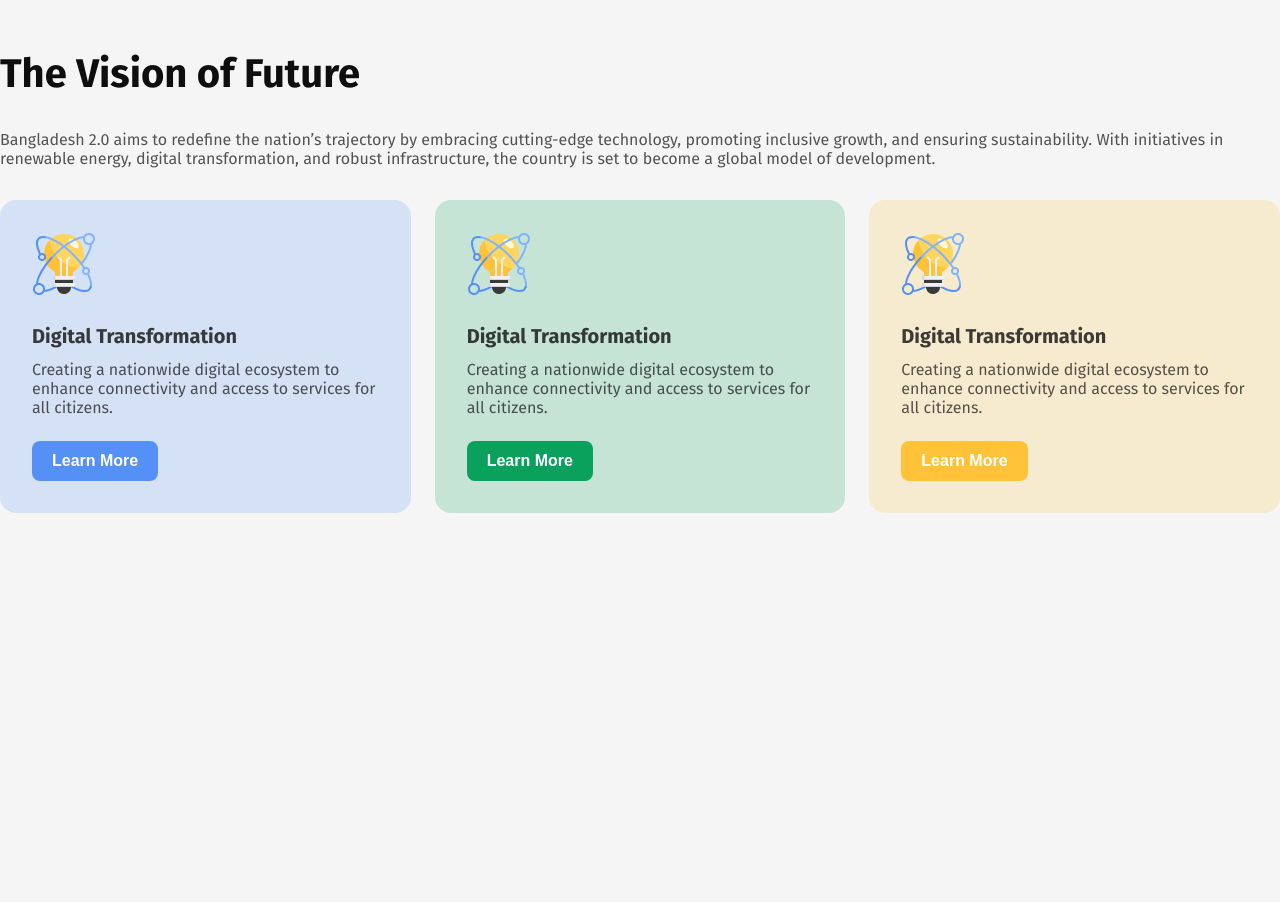
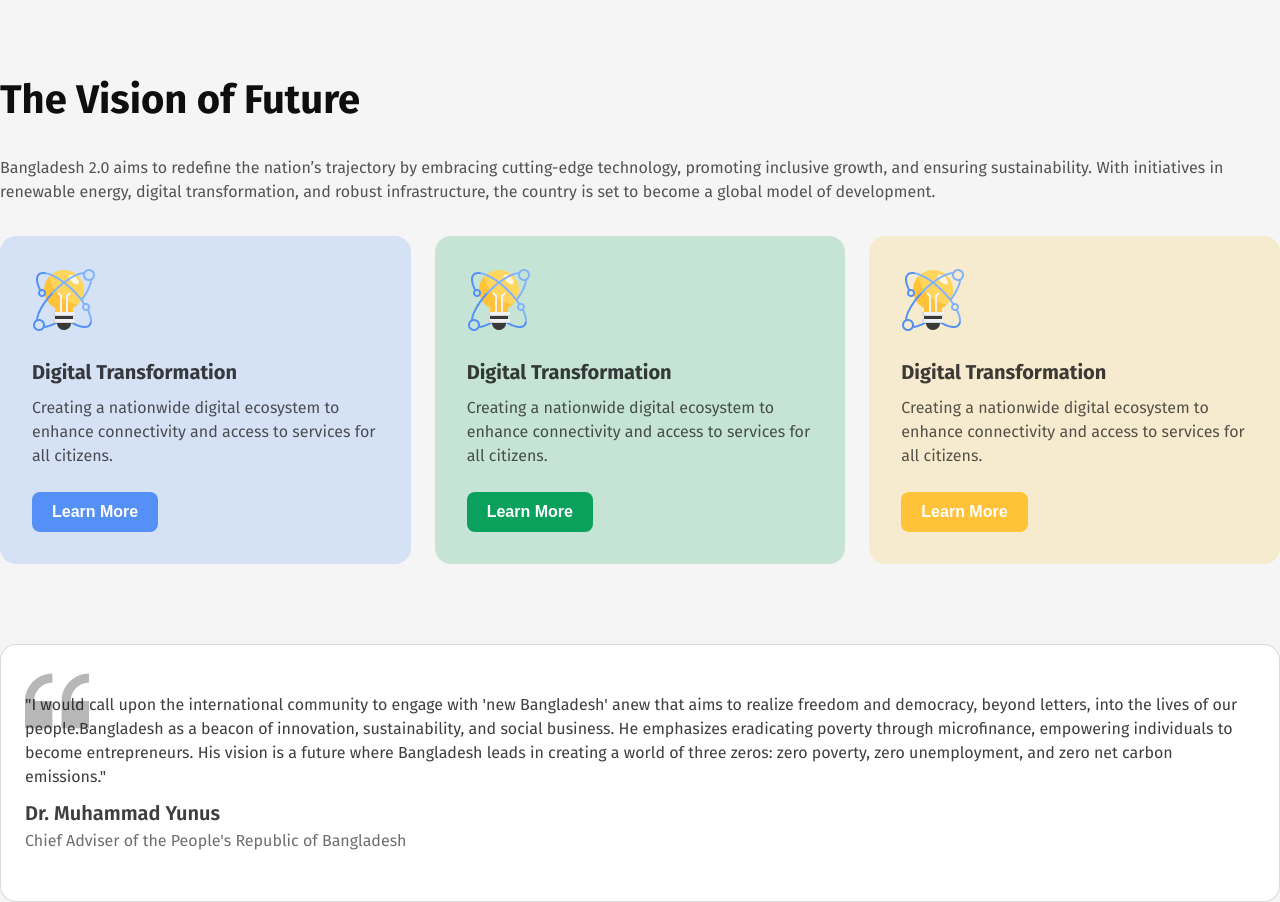
Before and after one commit to iktushar01/Bangladesh-2.0-Website, a plain HTML site: page index.html in a window 1280 px wide. Shown: the part 1140-2042 px from the top of the page. Before the commit the page ends 1733 px from the top, so only its background shows below. Drawn offline with Linux system fonts and the light colour scheme.

Commit message:
added testimonial section

```diff
--- a/index.html
+++ b/index.html
@@ -106,6 +106,16 @@
                 </div>
             </div>
          </div>
+
+         <!-- testimonial-container-section -->
+
+         <div class="testimonial-container container">
+            <div class="testimonial-container-content">
+                <p class="testimonial-container-description">"I would call upon the international community to engage with 'new Bangladesh' anew that aims to realize freedom and democracy, beyond letters, into the lives of our people.Bangladesh as a beacon of innovation, sustainability, and social business. He emphasizes eradicating poverty through microfinance, empowering individuals to become entrepreneurs. His vision is a future where Bangladesh leads in creating a world of three zeros: zero poverty, zero unemployment, and zero net carbon emissions."</p>
+                <h3 class="testimonial-container-title">Dr. Muhammad Yunus</h3>
+                <p class="testimonial-container-sub-title">Chief Adviser of the People's Republic of Bangladesh</p>
+            </div>
+         </div>
      </main>
 
 </body>
--- a/style.css
+++ b/style.css
@@ -52,6 +52,7 @@ body{
     padding: 15px 30px 15px 30px;
     border: 1px solid rgb(0, 106, 80);
     border-radius: 8px;
+    font-family: Fira Sans;
 }
 
 /* banner-container-style */
@@ -118,6 +119,7 @@ body{
     color: rgba(14, 14, 14, 0.7);
     font-size: 16px;
     font-weight: 400;
+    line-height: 24px;
 }
 
 /* vision-container-styling */
@@ -137,6 +139,7 @@ body{
     font-size: 16px;
     font-weight: 400;
     margin-bottom: 32px;
+    line-height: 24px;
 }
 
 .vision-card{
@@ -173,6 +176,7 @@ body{
     font-size: 16px;
     font-weight: 400;
     margin-bottom: 24px;
+    line-height: 24px;
 }
 
 .vision-card-box-btn{
@@ -192,3 +196,43 @@ body{
 .vcb-btn-3{
     background: rgb(255, 194, 57);
 }
+
+/* testimonial-container style */
+
+.testimonial-container{
+    border: 1px solid rgba(14, 14, 14, 0.15);
+    border-radius: 16px;
+    background: rgb(255, 255, 255);
+    background-image: url(./assets/quote-bg.png);
+    background-repeat: no-repeat;
+    background-position: 24px 24px ;
+
+}
+
+.testimonial-container-content{
+    padding: 48px 24px;
+    font-size: 16px;
+    font-weight: 400;
+    line-height: 24px;
+}
+
+.testimonial-container-description{
+    color: rgba(14, 14, 14, 0.8);
+    font-size: 16px;
+    font-weight: 400;
+    line-height: 24px;
+    margin-bottom:12px ;
+}
+
+.testimonial-container-title{
+    color: rgba(14, 14, 14, 0.8);
+    font-size: 20px;
+    font-weight: 600;
+    margin-bottom: 4px;
+}
+
+.testimonial-container-sub-title{
+    color: rgba(14, 14, 14, 0.6);
+    font-size: 16px;
+    font-weight: 400;
+}
```
